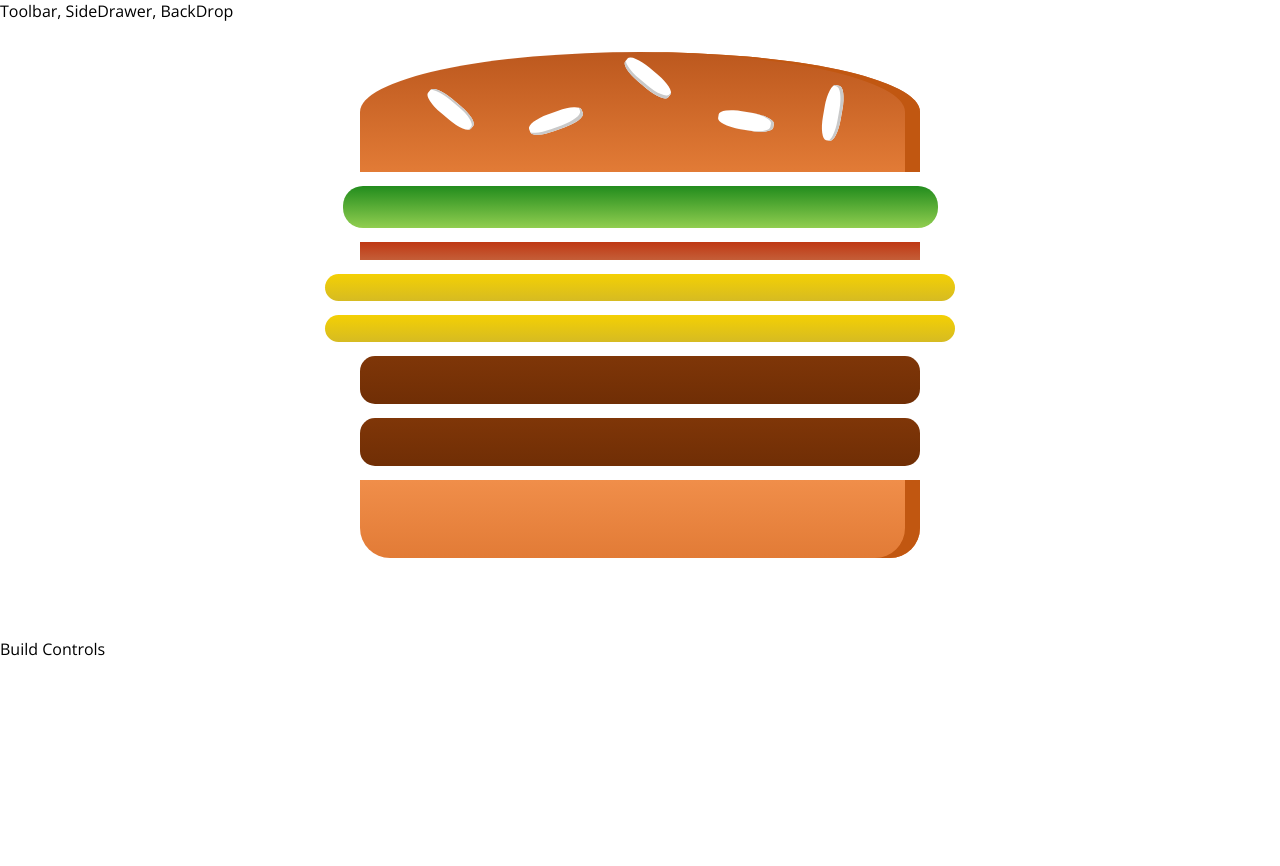
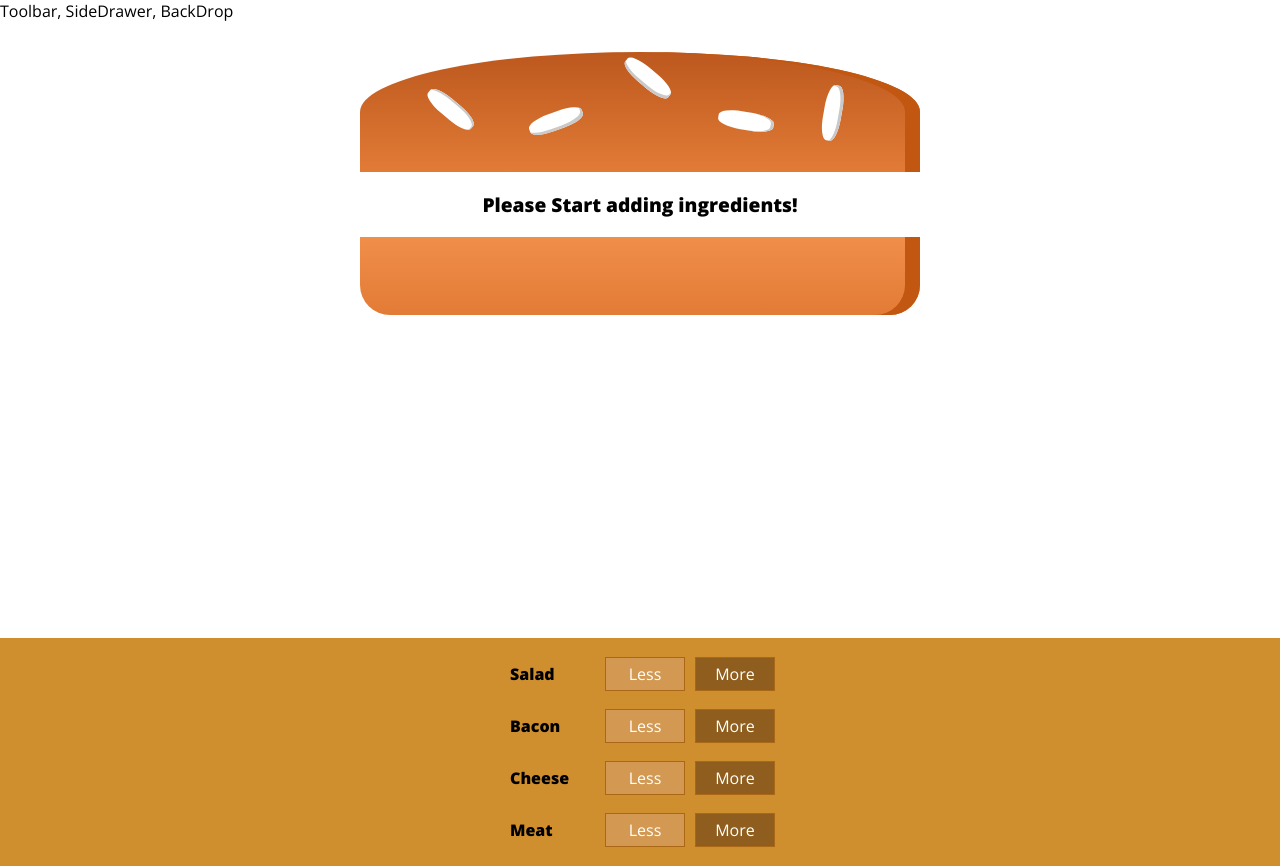
Before and after one commit to AverageLeo/McDownloads, a React app: page / in a window 1280 px wide. Before the commit the page ends 800 px from the top, so only its background shows below. Built offline with nearby package versions, Linux system fonts and the light colour scheme.

Commit message:
added burger builder controls

```diff
--- /dev/null
+++ b/src/components/Burger/BuildControls/BuildControl/BuildControl.css
@@ -0,0 +1,58 @@
+.BuildControl {
+  display: flex;
+  justify-content: space-between;
+  align-items: center;
+  margin: 5px 0;
+}
+
+.BuildControl button {
+  display: block;
+  font: inherit;
+  padding: 5px;
+  margin: 0 5px;
+  width: 80px;
+  border: 1px solid #aa6817;
+  cursor: pointer;
+  outline: none;
+}
+
+.BuildControl button:disabled {
+  background-color: #ac9980;
+  border: 1px solid #7e7365;
+  color: #ccc;
+  cursor: default;
+}
+
+.BuildControl button:hover:disabled {
+  background-color: #ac9980;
+  color: #ccc;
+  cursor: not-allowed;
+}
+
+.Label {
+  padding: 10px;
+  font-weight: bold;
+  width: 80px;
+}
+
+.BuildControl .Less {
+  background-color: #d39952;
+  color: white;
+}
+
+.BuildControl .More {
+  background-color: #8f5e1e;
+  color: white;
+}
+
+.BuildControl .Less:hover,
+.BuildControl .Less:active {
+  background-color: #daa972;
+  color: white;
+}
+
+.BuildControl .More:hover,
+.BuildControl .More:active {
+  background-color: #99703f;
+  color: white;
+}
--- /dev/null
+++ b/src/components/Burger/BuildControls/BuildControl/BuildControl.js
@@ -0,0 +1,12 @@
+import React from "react";
+import classes from "./BuildControl.css";
+
+const buildControl = (props) => (
+  <div className={classes.BuildControl}>
+    <div className={classes.Label}>{props.label}</div>
+    <button className={classes.Less}>Less</button>
+    <button className={classes.More}>More</button>
+  </div>
+);
+
+export default buildControl;
--- /dev/null
+++ b/src/components/Burger/BuildControls/BuildControls.css
@@ -0,0 +1,10 @@
+.BuildControls {
+  width: 100%;
+  background-color: #cf8f2e;
+  display: flex;
+  flex-flow: column;
+  align-items: center;
+  box-shadow: 0 2px 1px #ccc;
+  margin: auto;
+  padding: 10px 0;
+}
--- /dev/null
+++ b/src/components/Burger/BuildControls/BuildControls.js
@@ -0,0 +1,20 @@
+import React from "react";
+import classes from "./BuildControls.css";
+import BuildControl from "./BuildControl/BuildControl";
+
+const controls = [
+  { label: "Salad", type: "salad" },
+  { label: "Bacon", type: "bacon" },
+  { label: "Cheese", type: "cheese" },
+  { label: "Meat", type: "meat" },
+];
+
+const buildControls = (props) => (
+  <div className={classes.BuildControls}>
+    {controls.map((ctrl) => (
+      <BuildControl key={ctrl.label} label={ctrl.label} />
+    ))}
+  </div>
+);
+
+export default buildControls;
--- a/src/components/Burger/Burger.js
+++ b/src/components/Burger/Burger.js
@@ -3,11 +3,18 @@
 import BurgerIngredient from "./BurgerIngredient/BurgerIndredient";
 
 const burger = (props) => {
-  const transformedIngredients = Object.keys(props.ingredients).map((igKey) => {
-    return [...Array(props.ingredients[igKey])].map((_, i) => {
-      return <BurgerIngredient key={igKey + i} type={igKey} />;
-    });
-  });
+  let transformedIngredients = Object.keys(props.ingredients)
+    .map((igKey) => {
+      return [...Array(props.ingredients[igKey])].map((_, i) => {
+        return <BurgerIngredient key={igKey + i} type={igKey} />;
+      });
+    })
+    .reduce((arr, el) => {
+      return arr.concat(el);
+    }, []);
+  if (transformedIngredients.length === 0) {
+    transformedIngredients = <p>Please Start adding ingredients!</p>;
+  }
   return (
     <div className={classes.Burger}>
       <BurgerIngredient type="bread-top" />
--- a/src/containers/BurgerBuilder/BurgerBuilder.js
+++ b/src/containers/BurgerBuilder/BurgerBuilder.js
@@ -1,14 +1,15 @@
 import React, { Component } from "react";
 import Auxillery from "../../hoc/Auxillery";
 import Burger from "../../components/Burger/Burger";
+import BuildControls from "../../components/Burger/BuildControls/BuildControls";
 
 class BurgerBuilder extends Component {
   state = {
     ingredients: {
-      salad: 1,
-      bacon: 1,
-      cheese: 2,
-      meat: 2,
+      salad: 0,
+      bacon: 0,
+      cheese: 0,
+      meat: 0,
     },
   };
 
@@ -16,7 +17,7 @@
     return (
       <Auxillery>
         <Burger ingredients={this.state.ingredients} />
-        <div>Build Controls</div>
+        <BuildControls />
       </Auxillery>
     );
   }
```
